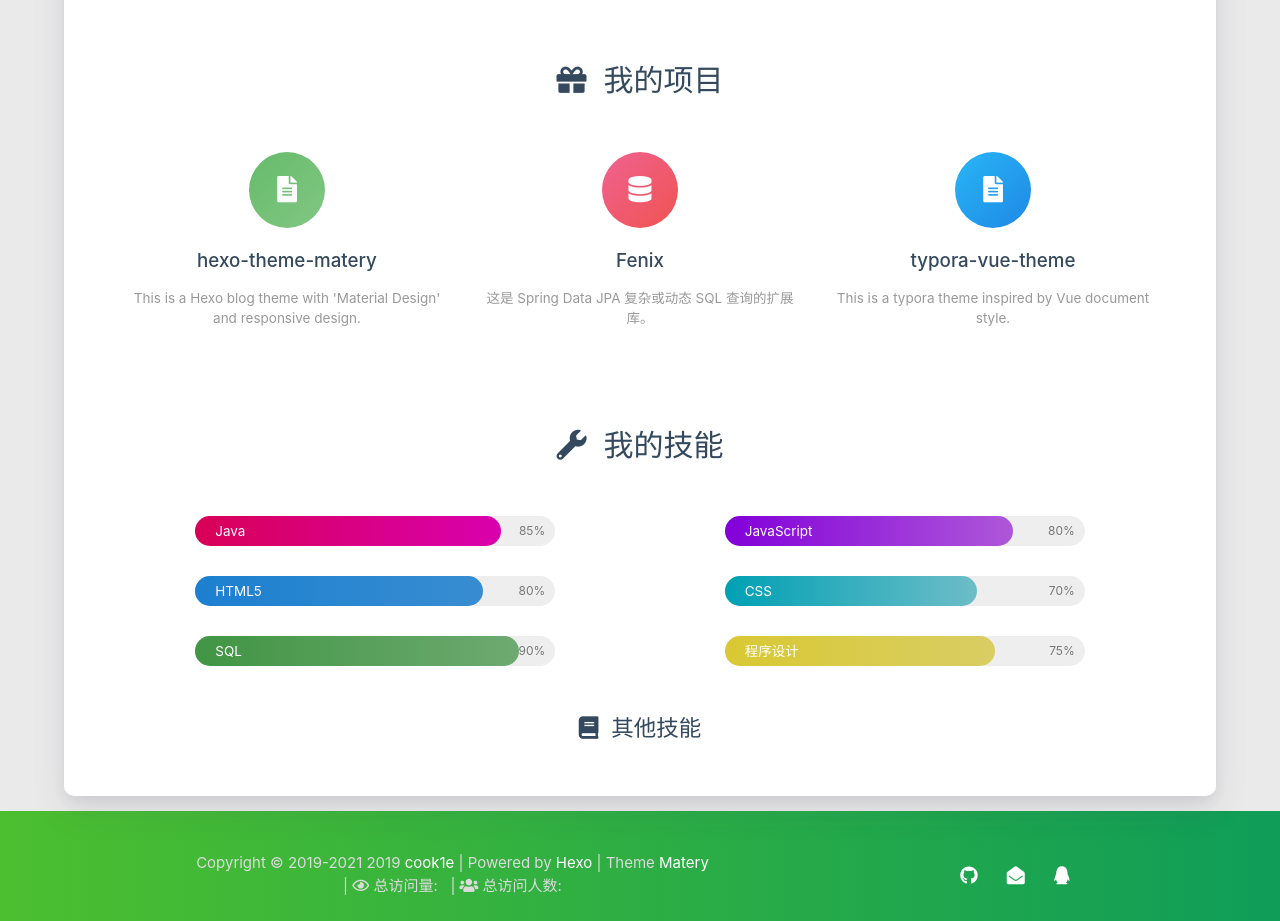
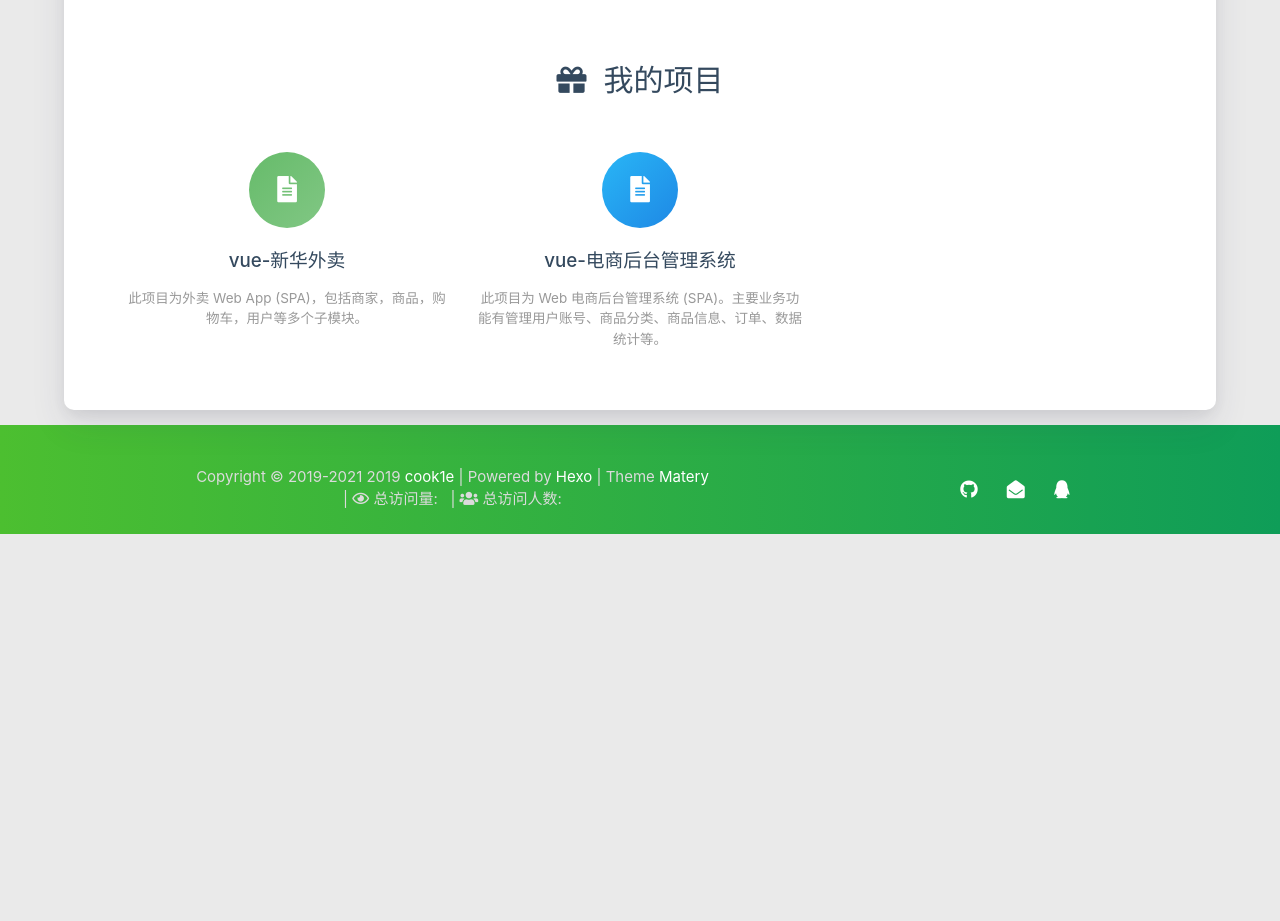
Before and after one commit to CodeCook1e/CodeCook1e.github.io, a plain HTML site: page about/index.html in a window 1280 px wide. Shown: the part 1320-2241 px from the top of the page. After the commit the page ends 1854 px from the top, so only its background shows below. Drawn offline with nearby package versions, Linux system fonts and the light colour scheme; some packages are replaced by stand-ins of ours; a script that the page names is missing.

Commit message:
Site updated: 2021-07-02 17:08:29

```diff
--- a/about/index.html
+++ b/about/index.html
@@ -190,8 +190,8 @@
 
         <li><div class="divider"></div></li>
         <li>
-            <a href="https://github.com/blinkfox/hexo-theme-matery" class="waves-effect waves-light" target="_blank">
-                <i class="fab fa-github-square fa-fw"></i>Fork Me
+            <a href="https://github.com/CodeCook1e" class="waves-effect waves-light" target="_blank">
+                <i class="fab fa-github-square fa-fw"></i>点击访问我的 GitHub
             </a>
         </li>
 
@@ -247,8 +247,8 @@
     }
 </style>
 
-<a href="https://github.com/blinkfox/hexo-theme-matery" class="github-corner tooltipped hide-on-med-and-down" target="_blank"
-   data-tooltip="Fork Me" data-position="left" data-delay="50">
+<a href="https://github.com/CodeCook1e" class="github-corner tooltipped hide-on-med-and-down" target="_blank"
+   data-tooltip="点击访问我的 GitHub" data-position="left" data-delay="50">
     <svg viewBox="0 0 250 250" aria-hidden="true">
         <path d="M0,0 L115,115 L130,115 L142,142 L250,250 L250,0 Z"></path>
         <path d="M128.3,109.0 C113.8,99.7 119.0,89.6 119.0,89.6 C122.0,82.7 120.5,78.6 120.5,78.6 C119.2,72.0 123.4,76.3 123.4,76.3 C127.3,80.9 125.5,87.3 125.5,87.3 C122.9,97.6 130.6,101.9 134.4,103.2"
@@ -606,27 +606,14 @@
 
         <div class="col s12 m6 l4" data-aos="fade-up">
             <div class="info center-align">
-                <a href="http://github.com/blinkfox/hexo-theme-matery" class="icon"
+                <a href="https://github.com/CodeCook1e/gshop" class="icon"
                    style="background: linear-gradient(to bottom right, #66BB6A 0%, #81C784 100%)" target="_blank">
                     <i class="fas fa-file-alt"></i>
                 </a>
                 <div class="info-title">
-                    <a href="http://github.com/blinkfox/hexo-theme-matery" target="_blank">hexo-theme-matery</a>
+                    <a href="https://github.com/CodeCook1e/gshop" target="_blank">vue-新华外卖</a>
                 </div>
-                <div class="info-desc">This is a Hexo blog theme with &#39;Material Design&#39; and responsive design.</div>
-            </div>
-        </div>
-
-        <div class="col s12 m6 l4" data-aos="fade-up">
-            <div class="info center-align">
-                <a href="https://github.com/blinkfox/fenix" class="icon"
-                   style="background: linear-gradient(to bottom right, #F06292 0%, #EF5350 100%)" target="_blank">
-                    <i class="fas fa-database"></i>
-                </a>
-                <div class="info-title">
-                    <a href="https://github.com/blinkfox/fenix" target="_blank">Fenix</a>
-                </div>
-                <div class="info-desc">这是 Spring Data JPA 复杂或动态 SQL 查询的扩展库。</div>
+                <div class="info-desc">此项目为外卖 Web App (SPA)，包括商家，商品，购物车，用户等多个子模块。</div>
             </div>
         </div>
 
@@ -637,9 +624,9 @@
                     <i class="fas fa-file-alt"></i>
                 </a>
                 <div class="info-title">
-                    <a href="https://github.com/blinkfox/typora-vue-theme" target="_blank">typora-vue-theme</a>
+                    <a href="https://github.com/blinkfox/typora-vue-theme" target="_blank">vue-电商后台管理系统</a>
                 </div>
-                <div class="info-desc">This is a typora theme inspired by Vue document style.</div>
+                <div class="info-desc">此项目为 Web 电商后台管理系统 (SPA)。主要业务功能有管理用户账号、商品分类、商品信息、订单、数据统计等。</div>
             </div>
         </div>
 
@@ -648,97 +635,6 @@
 </div>
 
 
-
-
-
-<div class="my-skills">
-    <div class="title center-align" data-aos="zoom-in-up">
-        <i class="fas fa-wrench"></i>&nbsp;&nbsp;我的技能
-    </div>
-    <div class="row">
-
-
-
-        <div class="col s12 m6 l6" data-aos="fade-up">
-            <div class="skillbar">
-                <div class="skillbar-title"
-                     style="background: linear-gradient(to right, #FF0066 0%, #FF00CC 100%); width: 85%">
-                    <span>Java</span>
-                </div>
-                <div class="skill-bar-percent">85%</div>
-            </div>
-        </div>
-
-
-        <div class="col s12 m6 l6" data-aos="fade-up">
-            <div class="skillbar">
-                <div class="skillbar-title"
-                     style="background: linear-gradient(to right, #9900FF 0%, #CC66FF 100%); width: 80%">
-                    <span>JavaScript</span>
-                </div>
-                <div class="skill-bar-percent">80%</div>
-            </div>
-        </div>
-
-
-        <div class="col s12 m6 l6" data-aos="fade-up">
-            <div class="skillbar">
-                <div class="skillbar-title"
-                     style="background: linear-gradient(to right, #2196F3 0%, #42A5F5 100%); width: 80%">
-                    <span>HTML5</span>
-                </div>
-                <div class="skill-bar-percent">80%</div>
-            </div>
-        </div>
-
-
-        <div class="col s12 m6 l6" data-aos="fade-up">
-            <div class="skillbar">
-                <div class="skillbar-title"
-                     style="background: linear-gradient(to right, #00BCD4 0%, #80DEEA 100%); width: 70%">
-                    <span>CSS</span>
-                </div>
-                <div class="skill-bar-percent">70%</div>
-            </div>
-        </div>
-
-
-        <div class="col s12 m6 l6" data-aos="fade-up">
-            <div class="skillbar">
-                <div class="skillbar-title"
-                     style="background: linear-gradient(to right, #4CAF50 0%, #81C784 100%); width: 90%">
-                    <span>SQL</span>
-                </div>
-                <div class="skill-bar-percent">90%</div>
-            </div>
-        </div>
-
-
-        <div class="col s12 m6 l6" data-aos="fade-up">
-            <div class="skillbar">
-                <div class="skillbar-title"
-                     style="background: linear-gradient(to right, #FFEB3B 0%, #FFF176 100%); width: 75%">
-                    <span>程序设计</span>
-                </div>
-                <div class="skill-bar-percent">75%</div>
-            </div>
-        </div>
-
-
-    </div>
-
-
-
-
-    <div class="other-skills chip-container" data-aos="zoom-in-up">
-        <div class="sub-title center-align"><i class="fa fa-book"></i>&nbsp;&nbsp;其他技能</div>
-        <div class="tag-chips center-align">
-
-        </div>
-    </div>
-
-
-</div>
 
 
 
```
Also changed, not shown: 2021/06/30/npm-chang-yong-de-an-zhuang-ming-ling/index.html (+4 -4 lines), 404/index.html (+4 -4 lines), archives/2021/06/index.html (+4 -4 lines), archives/2021/index.html (+4 -4 lines), archives/index.html (+4 -4 lines), categories/index.html (+4 -4 lines), index.html (+4 -4 lines), tags/index.html (+4 -4 lines).
